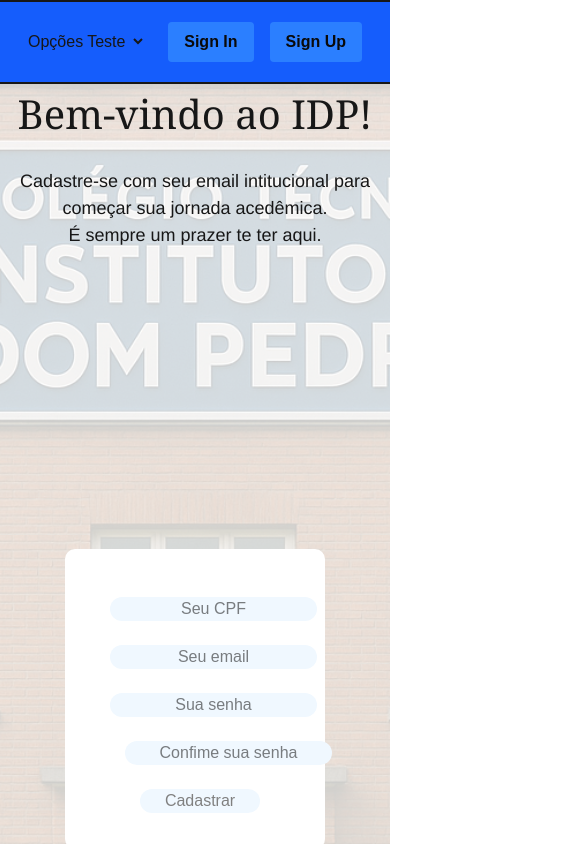
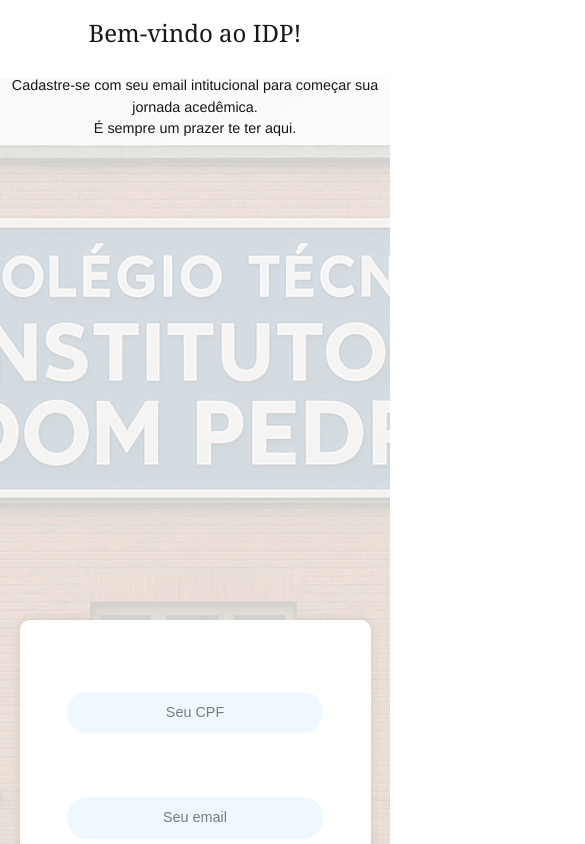
Before and after one commit to Vini-Nice/IDP, a Next.js app in the folder idp/: page /cadastro in a window 390 px wide. Shown: the top 844 px of the page, 585 px wide, since content can reach past the window. Built offline with nearby package versions, Linux system fonts and the light colour scheme.

Commit message:
Páginas de login, esqueci senha e cadstro finalizadas pela Maria 16:19

```diff
--- a/idp/src/app/backend/usuarios.json
+++ b/idp/src/app/backend/usuarios.json
@@ -18,5 +18,20 @@
     "cpf": "4356789",
     "email": "maria@professor.com",
     "senha": "88"
+  },
+  {
+    "cpf": "456456",
+    "email": "iooi@aluno.com",
+    "senha": "123123"
+  },
+  {
+    "cpf": "45545",
+    "email": "jjjj@aluno.com",
+    "senha": "123"
+  },
+  {
+    "cpf": "456456789080",
+    "email": "teste@aluno.com",
+    "senha": "55"
   }
 ]
--- a/idp/src/app/cadastro/cadastro.css
+++ b/idp/src/app/cadastro/cadastro.css
@@ -5,7 +5,7 @@
     opacity: 0.2;
     content: "";
     position: fixed;
-    top: 78;
+    top: 78px;
     left: 0;
     width: 100%;
     height: 100%;
@@ -16,8 +16,8 @@
 }
 
 
+
 /* Título */
-
 
 .tituloc {
     text-align: center;
@@ -26,19 +26,18 @@
 }
 
 
+
 /* Textos */
 
+
 .textoc, .textoc2 {
-
     opacity: 0;
     transform: translateY(20px);
     animation: fadeInUp 1s ease-out forwards;
-     font-size: x-large;
+    font-size: x-large;
     text-align: center;
     font-family: 'Franklin Gothic Medium', 'Arial Narrow', Arial, sans-serif;
-
 }
-
 
 @keyframes fadeInUp {
     to {
@@ -48,104 +47,93 @@
 }
 
 
+
 /* Formulário */
+
 
 .cpf, .senha, .email, .csenha {
     border-radius: 20px;
     color: black;
     background-color: aliceblue;
     text-align: center;
-    margin-left: 60px;
+    width: 80%;
+    margin: 0.5rem auto; /* Centraliza os campos dentro do form */
+    display: block;
+    padding: 10px;
+}
+
+.formul {
+    width: 500px;
+    margin-left: auto;
+    margin-right: auto;
+    margin-top: 35rem;
+    padding: 1rem;
+    border-radius: 10px;
+    background-color: white;
+    height: auto;
+    box-shadow: 0 0 10px rgba(0, 0, 0, 0.1);
 }
 
 
-.formul {
-    margin-left: 830px;
-    width: 300px;
-    border-radius: 10px;
-    background-color: white;
-    margin-top: 480px;
-    height: 300px;
-}
+
+/* Botão */
+
 
 .botao2 {
     border-radius: 20px;
-    margin-left: 90px;
-    background-color: aliceblue!important;
-    color: gray!important;
+    background-color: aliceblue !important;
+    color: gray !important;
     width: 120px;
+    margin: 1rem auto 0 auto;
+    display: block;
 }
 
 .botao2:hover {
-    margin-left: 90px;
-    background-color: gray!important;
-    color: white!important;
-    width: 120px;
+    background-color: gray !important;
+    color: white !important;
 }
+
+
 
 
 /* Responsividade */
 
 
+
+@media (max-width: 768px) {
+
+    .tituloc {
+        font-size: 2rem;
+    }
+
+    .textoc, .textoc2 {
+        font-size: 1rem;
+    }
+
+    .formul {
+        margin-top: 35rem;
+        width: 90%;
+    }
+}
+
 @media (max-width: 480px) {
 
-    .cpf, .email, .senha {
-    margin-left: 45px;
-    text-align: center;
-    }
-
-
     .formul {
-        margin-left: auto;
-        margin-right: auto;
-        width: 220px;
-        margin-top: 200px;
+        margin-top: 30rem;
+        width: 90%;
+        padding: 1rem;
     }
 
     .tituloc {
-        font-size: 40px;
+        margin-top: 15px;
+        font-size: 1.5rem;
     }
 
     .textoc, .textoc2 {
-
-        font-size: 18px;
+        font-size: 0.9rem;
     }
 
-    .botao2, .botao2:hover {
-        margin-left: 75px;
-        max-width: 100%;
+    .cpf, .email, .senha, .csenha, .botao2 {
+        font-size: 0.9rem;
     }
 }
-
-
-@media (max-width: 1700px) {
-
-
-    .formul {
-        margin-left: auto;
-        margin-right: auto;
-    }
-}
-
-
-
-@media (max-width: 768px) {
-
-    .cpf, .email, .senha {
-     margin-left: 45px;
-    text-align: center;
-    }
-
-    .botao2, .botao2:hover {
-        margin-left: 75px;
-        max-width: 100%;
-    }
-
-
-    .formul {
-        margin-left: auto;
-        margin-right: auto;
-        width: 260px;
-        margin-top: 300px;
-    }
-}
--- a/idp/src/app/cadastro/page.jsx
+++ b/idp/src/app/cadastro/page.jsx
@@ -39,7 +39,7 @@
                 senha,
             });
             alert(res.data.mensagem);
-            router.push('/');
+            router.push('./login');
         } catch (err) {
             alert(err.response?.data?.erro || 'Erro no cadastro');
         }
@@ -47,13 +47,12 @@
 
 
 
+
+    // Título, textos e formulário
+
+
     return (
 
-
-
-
-
-         // Título, textos e formulário
 
 
 
@@ -121,5 +120,6 @@
             <br></br><br></br>
         </div>
 
+
     );
 }
--- a/idp/src/app/esquecisenha/esquecisenha.css
+++ b/idp/src/app/esquecisenha/esquecisenha.css
@@ -25,6 +25,7 @@
 }
 
 /* Texto */
+
 .textoes {
     opacity: 0;
     transform: translateY(20px);
@@ -45,6 +46,7 @@
 }
 
 /* Formulário */
+
 .formes {
     padding: 20px;
     background-color: white !important;
@@ -56,7 +58,7 @@
     align-items: center;
     border-radius: 12px;
     box-shadow: 0px 4px 10px rgba(0, 0, 0, 0.1);
-    margin-top: 470px;
+    margin-top: 600px;
 }
 
 
@@ -99,7 +101,7 @@
 @media (max-width: 768px) {
 
     .tituloes {
-        font-size: 2.5rem;
+        font-size: 1.5rem;
     }
 
     .textoes {
--- a/idp/src/app/layout.js
+++ b/idp/src/app/layout.js
@@ -1,18 +1,25 @@
 'use client';
 
-
-
-import Header from "./components/Header/Header";
-import Footer from "./components/Footer/Footer";
-import "./globals.css";
+import { usePathname } from 'next/navigation';
+import Header from './components/Header/Header';
+import Footer from './components/Footer/Footer';
+import './globals.css';
 
 export default function RootLayout({ children }) {
+  const pathname = usePathname();
+
+  const showLayout = !(
+    pathname.startsWith('/login') ||
+    pathname.startsWith('/cadastro') ||
+    pathname.startsWith('/esquecisenha')
+  );
+
   return (
     <html lang="pt-br">
       <body>
-        <Header></Header>
+        {showLayout && <Header />}
         {children}
-        <Footer></Footer>
+        {showLayout && <Footer />}
       </body>
     </html>
   );
--- a/idp/src/app/login/layout.js
+++ /dev/null
@@ -1,14 +0,0 @@
-"use client";
-
-import "../globals.css";
-
-
-export default function LoginLayout({ children }) {
-    return (
-      <html lang="pt-br">
-        <body>
-          {children}
-        </body>
-      </html>
-    );
-  }
--- a/idp/src/app/login/page.jsx
+++ b/idp/src/app/login/page.jsx
@@ -11,7 +11,7 @@
 
 // UseStates e confirmação de senha
 
-export default function Login() {
+export default function LoginPage() {
   const [email, setEmail] = useState('');
   const [senha, setSenha] = useState('');
   const [csenha, setCsenha] = useState('');
@@ -53,14 +53,14 @@
    const emailUsuario = resposta.data.email || email;
 
    if (emailUsuario.endsWith('@aluno.com')) {
-     router.push('/home1');
+     router.push('/');
    } else if (emailUsuario.endsWith('@gestao.com')) {
-     router.push('/home2');
+     router.push('/');
    } else if (
      emailUsuario.endsWith('@gremio.com') ||
      emailUsuario.endsWith('@professor.com')
    ) {
-     router.push('/home3');
+     router.push('/');
    } else {
      alert('Você não pode ter acesso a esse site infelizmente, só pessoas que estudam ou trabalham no Colégio.');
    }
@@ -78,8 +78,10 @@
 
  // Títulos, textos e formulários
 
-  return (
-    <div className="l2">
+  return <div>
+
+
+<div className="l2">
       <div className="final-container" >
         <br></br>
         <h1 className="titulol">Sua melhor experiência escolar.</h1>
@@ -147,5 +149,9 @@
   </div>
 
 
-  );
+
+
+
+
+  </div>;
 }
```
Also changed, not shown: idp/src/app/login/login.css (+6 -1 lines).
